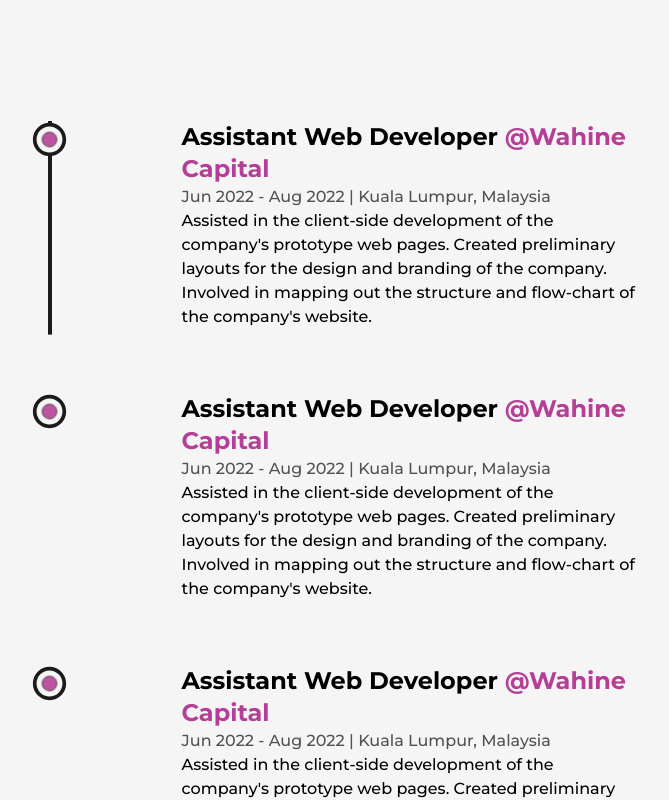
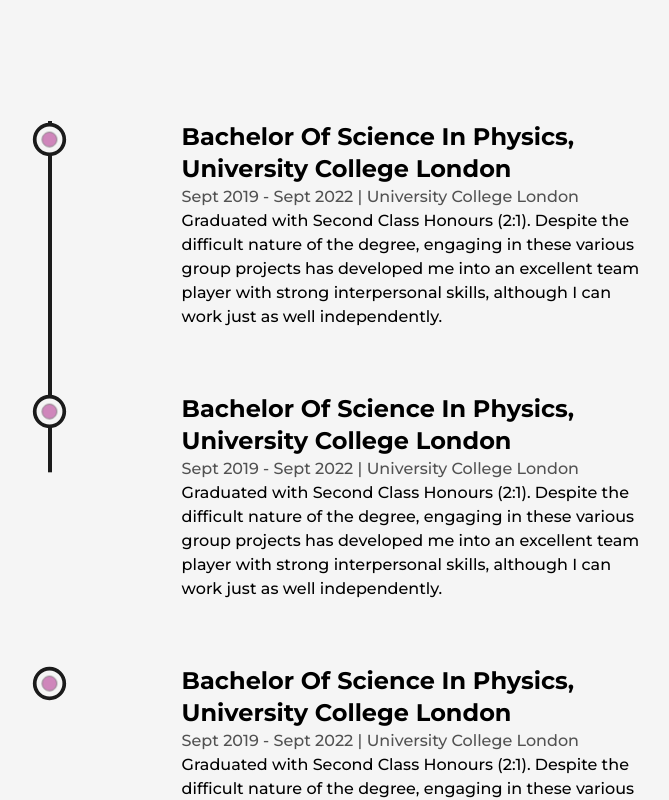
Before and after one commit to forreya/personal-website, a Next.js app: page /about-me in a window 1280 px wide. Shown: the part 2603-3403 px from the top of the page, without its empty margins (244-913 px from the left). Built offline with nearby package versions, Linux system fonts and the light colour scheme.

Commit message:
Added Education section

```diff
--- /dev/null
+++ b/src/components/Education.jsx
@@ -0,0 +1,72 @@
+import { motion, useScroll } from "framer-motion";
+import { useRef } from "react";
+import LiIcon from "./LiIcon";
+
+const Details = ({type, time, place, info}) => {
+  const ref = useRef(null)
+
+  return (
+    <li ref={ref} className="my-8 first:mt-0 last:mb-0 mx-auto w-[60%] flex flex-col items-center justify-between">
+      <LiIcon reference={ref} />
+      <motion.div
+        initial={{y:50}}
+        whileInView={{y:0}}
+        transition={{duration:0.5, type:"spring"}}
+      >
+        <h3 className="capitalize font-bold text-2xl">{type}&nbsp;</h3>
+        <span className="capitalize font-medium text-dark/75">
+          {time} | {place}
+        </span>
+        <p className="font-medium w-full">
+          {info}
+        </p>
+      </motion.div>
+    </li>
+  )
+}
+
+const Education = () => {
+  const ref = useRef(null)
+  const {scrollYProgress} = useScroll(
+    {
+      target: ref,
+      offset: ["start end", "center start"]
+    }
+  )
+
+  return (
+    <div className="my-64">
+      <h2 className="font-bold text-8xl mb-32 w-full text-center">
+        Education
+      </h2>
+
+      <div ref={ref} className="w-[75%] mx-auto relative">
+
+        <motion.div style={{scaleY: scrollYProgress}} className="absolute left-9 top-0 w-[4px] h-full bg-dark origin-top"/>
+
+        <ul className="w-full flex flex-col items-start justify-between ml-4">
+          <Details
+            type="Bachelor of Science in Physics, University College London"
+            time="Sept 2019 - Sept 2022"
+            place="University College London"
+            info="Graduated with Second Class Honours (2:1). Despite the difficult nature of the degree, engaging in these various group projects has developed me into an excellent team player with strong interpersonal skills, although I can work just as well independently."
+          />
+          <Details
+            type="Bachelor of Science in Physics, University College London"
+            time="Sept 2019 - Sept 2022"
+            place="University College London"
+            info="Graduated with Second Class Honours (2:1). Despite the difficult nature of the degree, engaging in these various group projects has developed me into an excellent team player with strong interpersonal skills, although I can work just as well independently."
+          />
+          <Details
+            type="Bachelor of Science in Physics, University College London"
+            time="Sept 2019 - Sept 2022"
+            place="University College London"
+            info="Graduated with Second Class Honours (2:1). Despite the difficult nature of the degree, engaging in these various group projects has developed me into an excellent team player with strong interpersonal skills, although I can work just as well independently."
+          />
+        </ul>
+      </div>
+    </div>
+  );
+}
+
+export default Education;
--- a/src/pages/about-me.js
+++ b/src/pages/about-me.js
@@ -1,4 +1,5 @@
 import AnimatedText from '@/components/AnimatedText';
+import Education from '@/components/Education';
 import Experience from '@/components/Experience';
 import Layout from '@/components/Layout';
 import Skills from '@/components/Skills';
@@ -86,6 +87,7 @@ const AboutMe = () => {
             </div>
           </div>
           <Skills />
+          <Education />
           <Experience />
         </Layout>
       </main>
```
